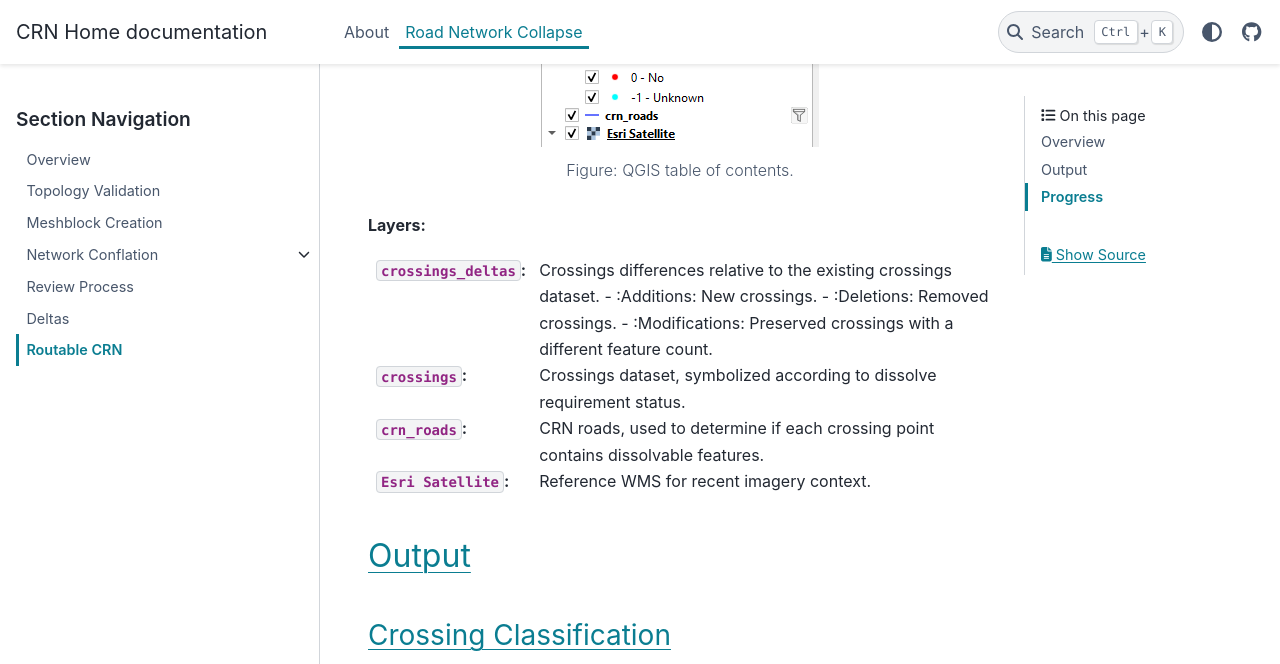
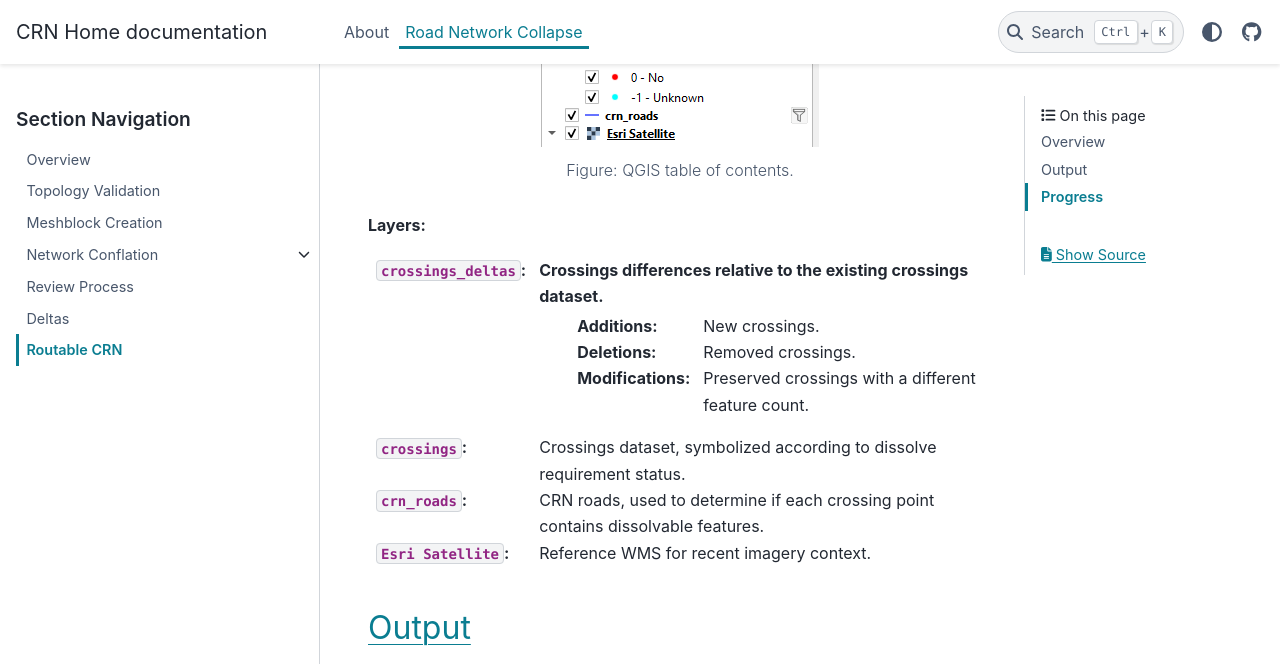
Before and after one commit to StatCan/egp-crn, a Sphinx documentation site: the page built from docs/source/road_network_collapse/routable_crn.rst, in a window 1280 px wide and 900 px high, scrolled down 2039 px, cut to the strip 0-664 px from the top of the window. Built offline with Sphinx 7.4.7 and the PyData theme 0.15.4, drawn with Linux system fonts in a browser that asks for light colours.

Commit message:
[1] updated crn docs formatting.

```diff
--- a/docs/source/road_network_collapse/routable_crn.rst
+++ b/docs/source/road_network_collapse/routable_crn.rst
@@ -54,10 +54,11 @@ Explanation of Layers
 
 **Layers:**
 
-:``crossings_deltas``: Crossings differences relative to the existing crossings dataset.
-    - :Additions: New crossings.
-    - :Deletions: Removed crossings.
-    - :Modifications: Preserved crossings with a different feature count.
+:``crossings_deltas``:
+    Crossings differences relative to the existing crossings dataset.
+        :Additions: New crossings.
+        :Deletions: Removed crossings.
+        :Modifications: Preserved crossings with a different feature count.
 :``crossings``: Crossings dataset, symbolized according to dissolve requirement status.
 :``crn_roads``: CRN roads, used to determine if each crossing point contains dissolvable features.
 :``Esri Satellite``: Reference WMS for recent imagery context.
```
